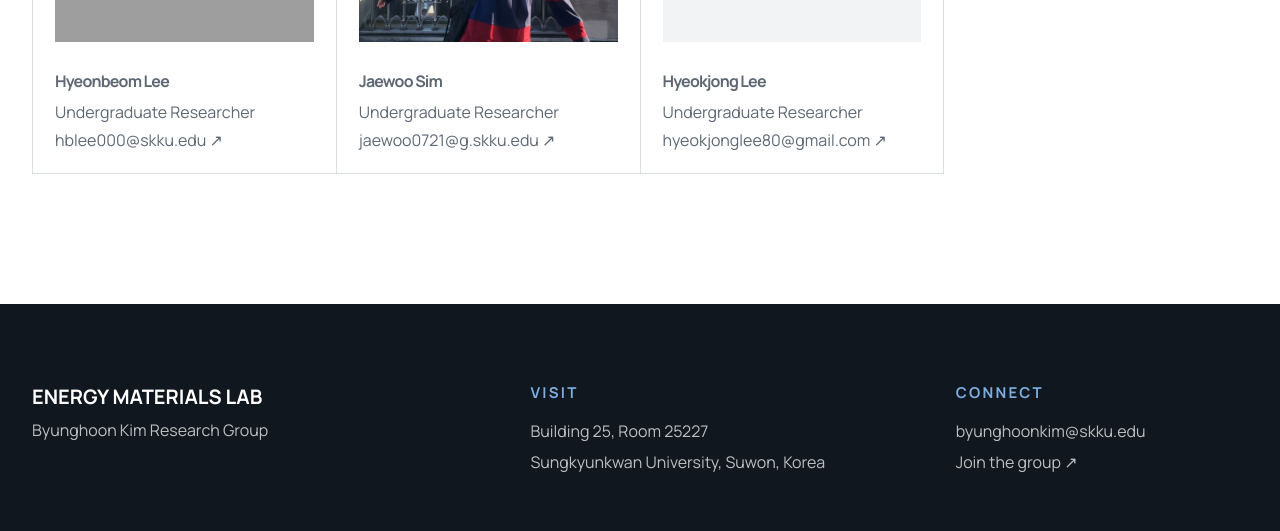
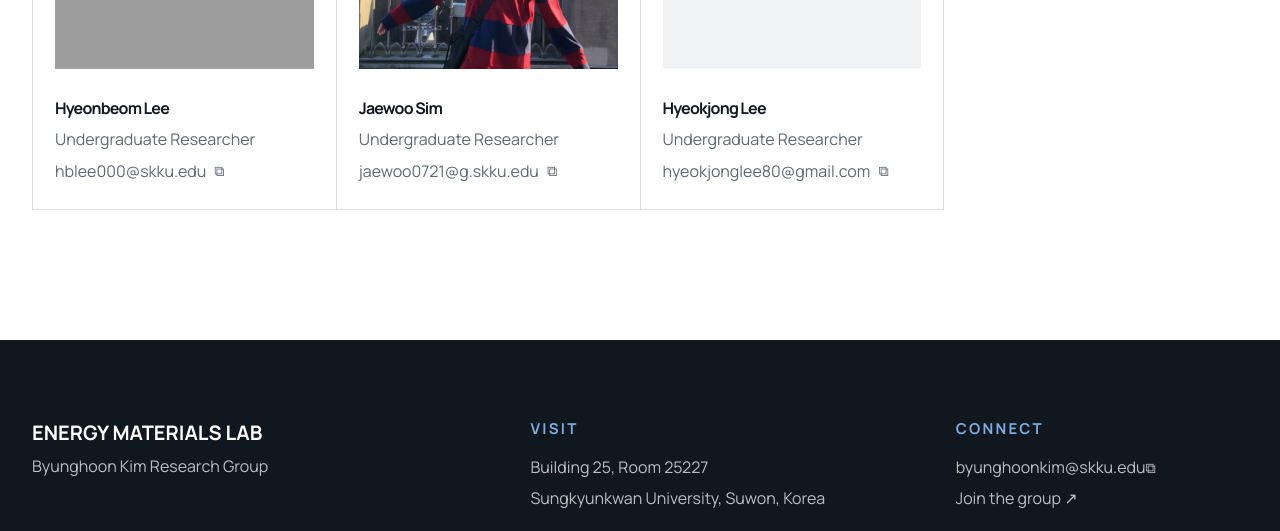
Before and after one commit to Energy-Materials-Laboratory/energy-materials-laboratory.github.io, a Next.js app: page /members/group in a window 1280 px wide. Shown: the part 2758-3289 px from the top of the page. Built offline with nearby package versions, Linux system fonts and the light colour scheme; grey boxes are pictures that could not be loaded.

Commit message:
Copy email addresses instead of opening mail apps

```diff
--- /dev/null
+++ b/app/components/EmailCopyButton.tsx
@@ -0,0 +1,84 @@
+"use client";
+
+import { useEffect, useRef, useState } from "react";
+import type { ReactNode } from "react";
+
+type EmailCopyButtonProps = {
+  email: string;
+  children?: ReactNode;
+  className?: string;
+};
+
+type CopyStatus = "idle" | "copied" | "failed";
+
+function copyWithFallback(value: string) {
+  const textarea = document.createElement("textarea");
+  textarea.value = value;
+  textarea.setAttribute("readonly", "");
+  textarea.style.position = "fixed";
+  textarea.style.opacity = "0";
+  document.body.appendChild(textarea);
+  textarea.select();
+
+  const copied = document.execCommand("copy");
+  textarea.remove();
+  return copied;
+}
+
+export default function EmailCopyButton({
+  email,
+  children,
+  className = "",
+}: EmailCopyButtonProps) {
+  const [status, setStatus] = useState<CopyStatus>("idle");
+  const resetTimer = useRef<ReturnType<typeof setTimeout> | null>(null);
+
+  useEffect(() => {
+    return () => {
+      if (resetTimer.current) clearTimeout(resetTimer.current);
+    };
+  }, []);
+
+  async function handleCopy() {
+    let copied = false;
+
+    try {
+      if (navigator.clipboard?.writeText) {
+        await navigator.clipboard.writeText(email);
+        copied = true;
+      } else {
+        copied = copyWithFallback(email);
+      }
+    } catch {
+      copied = copyWithFallback(email);
+    }
+
+    setStatus(copied ? "copied" : "failed");
+    if (resetTimer.current) clearTimeout(resetTimer.current);
+    resetTimer.current = setTimeout(() => setStatus("idle"), 2400);
+  }
+
+  return (
+    <>
+      <button
+        className={`email-copy ${className}`.trim()}
+        type="button"
+        onClick={handleCopy}
+        title={`Copy ${email}`}
+        aria-label={`Copy email address ${email}`}
+      >
+        <span>{children ?? email}</span>
+        <span className="email-copy-icon" aria-hidden="true">⧉</span>
+      </button>
+      {status !== "idle" ? (
+        <span
+          className={`email-copy-feedback${status === "failed" ? " is-error" : ""}`}
+          role="status"
+          aria-live="polite"
+        >
+          {status === "copied" ? "Email copied to clipboard" : "Could not copy email"}
+        </span>
+      ) : null}
+    </>
+  );
+}
--- a/app/components/SiteShell.tsx
+++ b/app/components/SiteShell.tsx
@@ -1,5 +1,6 @@
 import Link from "next/link";
 import Header from "./Header";
+import EmailCopyButton from "./EmailCopyButton";
 import site from "../../content/site.json";
 
 export default function SiteShell({ children }: { children: React.ReactNode }) {
@@ -20,7 +21,7 @@ export default function SiteShell({ children }: { children: React.ReactNode }) {
           </div>
           <div>
             <p className="footer-label">{site.footer.connectLabel}</p>
-            <a href={`mailto:${site.footer.email}`}>{site.footer.email}</a>
+            <EmailCopyButton email={site.footer.email} />
             <Link href="/contact">{site.footer.joinLabel} <span aria-hidden="true">↗</span></Link>
           </div>
         </div>
--- a/app/globals.css
+++ b/app/globals.css
@@ -23,6 +23,48 @@ a {
 button,
 summary {
   font: inherit;
+}
+
+.email-copy {
+  display: inline-flex;
+  align-items: center;
+  gap: 8px;
+  margin: 0;
+  padding: 0;
+  border: 0;
+  background: transparent;
+  color: inherit;
+  text-align: left;
+  cursor: pointer;
+}
+
+.email-copy-icon {
+  font-size: .9em;
+  line-height: 1;
+  transition: transform 160ms ease;
+}
+
+.email-copy:hover .email-copy-icon {
+  transform: translate(1px, -1px);
+}
+
+.email-copy-feedback {
+  position: fixed;
+  z-index: 100;
+  right: 24px;
+  bottom: 24px;
+  padding: 13px 17px;
+  border: 1px solid rgba(255, 255, 255, .14);
+  background: #10171f;
+  box-shadow: 0 14px 38px rgba(16, 23, 31, .22);
+  color: #fff;
+  font-size: var(--size-meta);
+  font-weight: var(--weight-semibold);
+  line-height: 1.35;
+}
+
+.email-copy-feedback.is-error {
+  background: #8a2731;
 }
 
 a:focus-visible,
@@ -1036,7 +1078,8 @@ summary:focus-visible {
 }
 
 .footer-grid p,
-.footer-grid a {
+.footer-grid a,
+.footer-grid .email-copy {
   display: block;
   margin: 5px 0;
   font-size: var(--size-meta);
@@ -1059,7 +1102,8 @@ summary:focus-visible {
   text-transform: uppercase;
 }
 
-.footer-grid a:hover {
+.footer-grid a:hover,
+.footer-grid .email-copy:hover {
   color: white;
 }
 
@@ -1361,6 +1405,10 @@ summary:focus-visible {
   font-weight: 620;
 }
 
+.profile-links .email-copy:hover {
+  color: var(--blue-bright);
+}
+
 .cv-section {
   display: grid;
   grid-template-columns: 1fr 1fr;
@@ -1529,13 +1577,19 @@ summary:focus-visible {
 }
 
 .member-card p,
-.member-card a {
+.member-card a,
+.member-card .email-copy {
   margin: 5px 0;
   color: var(--muted);
   font-size: var(--size-meta);
 }
 
-.member-card a:hover { color: var(--blue); }
+.member-card h2 a {
+  color: var(--ink);
+}
+
+.member-card a:hover,
+.member-card .email-copy:hover { color: var(--blue); }
 
 .publication-page-hero h1 {
   font-size: clamp(58px, 7vw, 96px);
@@ -1656,7 +1710,7 @@ summary:focus-visible {
   text-transform: uppercase;
 }
 
-.member-detail-contact > a {
+.member-detail-contact > .email-copy {
   width: fit-content;
   color: var(--blue-dark);
   font-size: var(--size-card-body);
@@ -1665,7 +1719,7 @@ summary:focus-visible {
   overflow-wrap: anywhere;
 }
 
-.member-detail-contact > a:hover {
+.member-detail-contact > .email-copy:hover {
   color: var(--blue-bright);
 }
 
@@ -2084,13 +2138,15 @@ summary:focus-visible {
 }
 
 .contact-details p,
-.contact-details a {
+.contact-details a,
+.contact-details .email-copy {
   color: var(--muted);
   font-size: var(--size-meta);
   line-height: 1.65;
 }
 
-.contact-details a {
+.contact-details a,
+.contact-details .email-copy {
   display: inline-block;
   margin-top: 14px;
   color: var(--blue-dark);
@@ -2412,8 +2468,14 @@ summary:focus-visible {
     padding-block: 17px;
   }
 
-  .member-detail-contact > a {
+  .member-detail-contact > .email-copy {
     font-size: var(--size-meta);
+  }
+
+  .email-copy-feedback {
+    right: 14px;
+    bottom: 14px;
+    max-width: calc(100% - 28px);
   }
 
   .member-detail-body {
--- a/app/members/group/[slug]/page.tsx
+++ b/app/members/group/[slug]/page.tsx
@@ -2,6 +2,7 @@
 import type { Metadata } from "next";
 import Link from "next/link";
 import { notFound } from "next/navigation";
+import EmailCopyButton from "../../../components/EmailCopyButton";
 import SiteShell from "../../../components/SiteShell";
 import membersContent from "../../../../content/members.json";
 import { assetPath } from "../../../../lib/paths";
@@ -108,7 +109,7 @@ export default async function MemberProfilePage({
             <h1>{member.name}</h1>
             <div className="member-detail-contact">
               <span>Contact</span>
-              <a href={`mailto:${member.email}`}>{member.email} ↗</a>
+              <EmailCopyButton email={member.email} />
             </div>
           </div>
         </section>
--- a/app/members/group/page.tsx
+++ b/app/members/group/page.tsx
@@ -1,6 +1,7 @@
 /* eslint-disable @next/next/no-img-element */
 
 import Link from "next/link";
+import EmailCopyButton from "../../components/EmailCopyButton";
 import SiteShell from "../../components/SiteShell";
 import membersContent from "../../../content/members.json";
 import { assetPath } from "../../../lib/paths";
@@ -89,9 +90,7 @@ export default function GroupMembersPage() {
 
                     <p>{member.role}</p>
 
-                    <a href={`mailto:${member.email}`}>
-                      {member.email} ↗
-                    </a>
+                    <EmailCopyButton email={member.email} />
                   </article>
                 );
               })}
--- a/app/members/professor/page.tsx
+++ b/app/members/professor/page.tsx
@@ -1,3 +1,4 @@
+import EmailCopyButton from "../../components/EmailCopyButton";
 import SiteShell from "../../components/SiteShell";
 import members from "../../../content/members.json";
 import { assetPath } from "../../../lib/paths";
@@ -21,6 +22,7 @@ export default function ProfessorPage() {
           <h1>{professor.name}</h1>
           <p className="profile-role">{professor.title}<br />{professor.department}<br />{professor.university}</p>
           <div className="profile-links">
+            <EmailCopyButton email={professor.email}>Email</EmailCopyButton>
             {professor.links.map((link) => (
               <a
                 href={link.href}
--- a/content/contact.json
+++ b/content/contact.json
@@ -23,7 +23,7 @@
     "title": "Join Energy Materials Lab.",
     "english": "Our group is recruiting graduate students and undergraduate researchers interested in lithium-ion batteries, energy materials, first-principles calculations, and machine learning.",
     "korean": "우리 연구실은 함께 연구할 대학원생과 학부연구생을 모집하고 있습니다. 리튬이차전지, 에너지소재, 제일원리계산 및 머신러닝에 관심이 있는 학생은 CV와 간단한 자기소개를 보내주세요.",
-    "actionLabel": "Send an introduction",
+    "actionLabel": "Copy application email",
     "emailSubject": "Energy Materials Lab Application"
   }
 }
--- a/content/members.json
+++ b/content/members.json
@@ -32,11 +32,8 @@
     "title": "Assistant Professor",
     "department": "Department of Advanced Materials Science and Engineering",
     "university": "Sungkyunkwan University",
+    "email": "byunghoonkim@skku.edu",
     "links": [
-      {
-        "label": "Email",
-        "href": "mailto:byunghoonkim@skku.edu"
-      },
       {
         "label": "ORCID",
         "href": "https://orcid.org/0000-0003-3499-3357"
```
Also changed, not shown: app/contact/page.tsx (+5 -4 lines).
